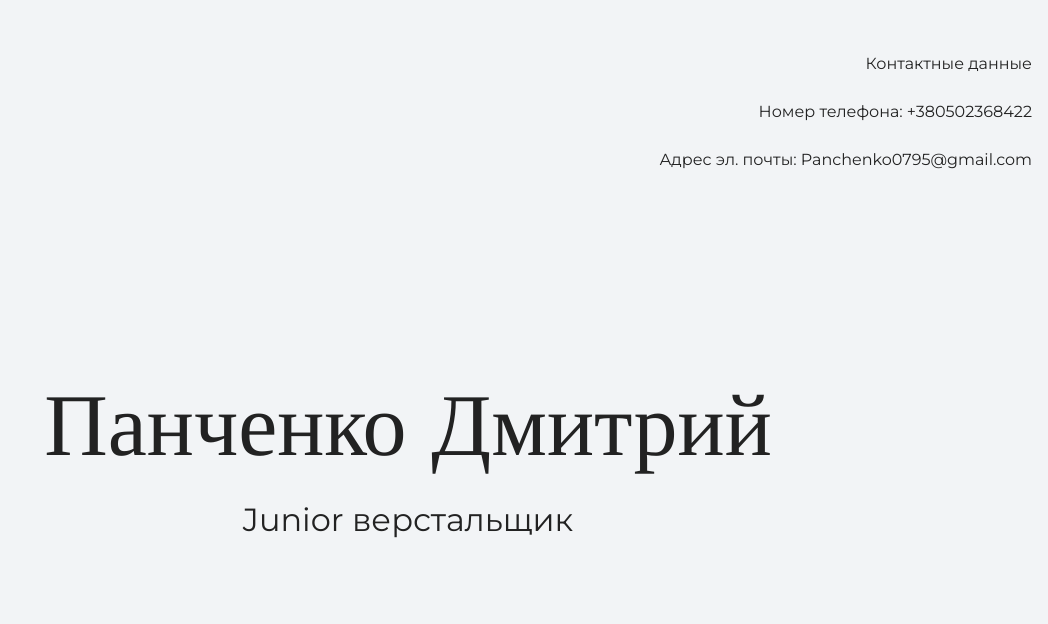
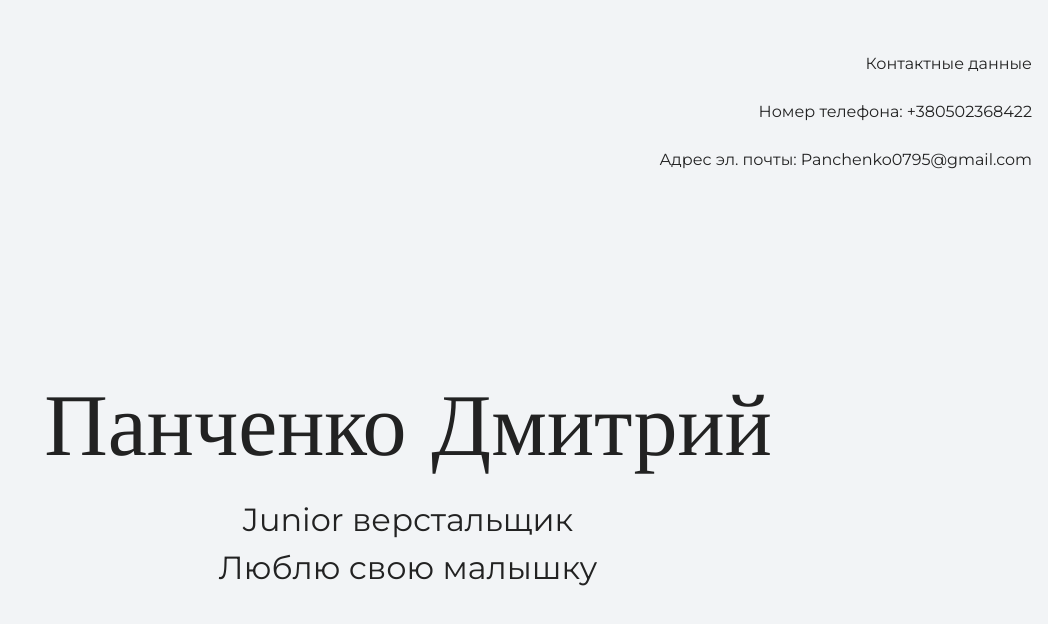
Before and after one commit to Pancher07/my-site, a plain HTML site: page index.html in a window 1280 px wide. Shown: the top 624 px of the page, without its empty margins (232-1280 px from the left). Drawn offline with nearby package versions, Linux system fonts and the light colour scheme.

Commit message:
меняет текст на главной странице

```diff
--- a/index.html
+++ b/index.html
@@ -20,6 +20,7 @@
       <div class="container">
       <h1 class="heading">Панченко Дмитрий</h1>
       <p>Junior верстальщик</p>
+      <p>Люблю свою малышку</p>
     </div>
     </section>
 
```
